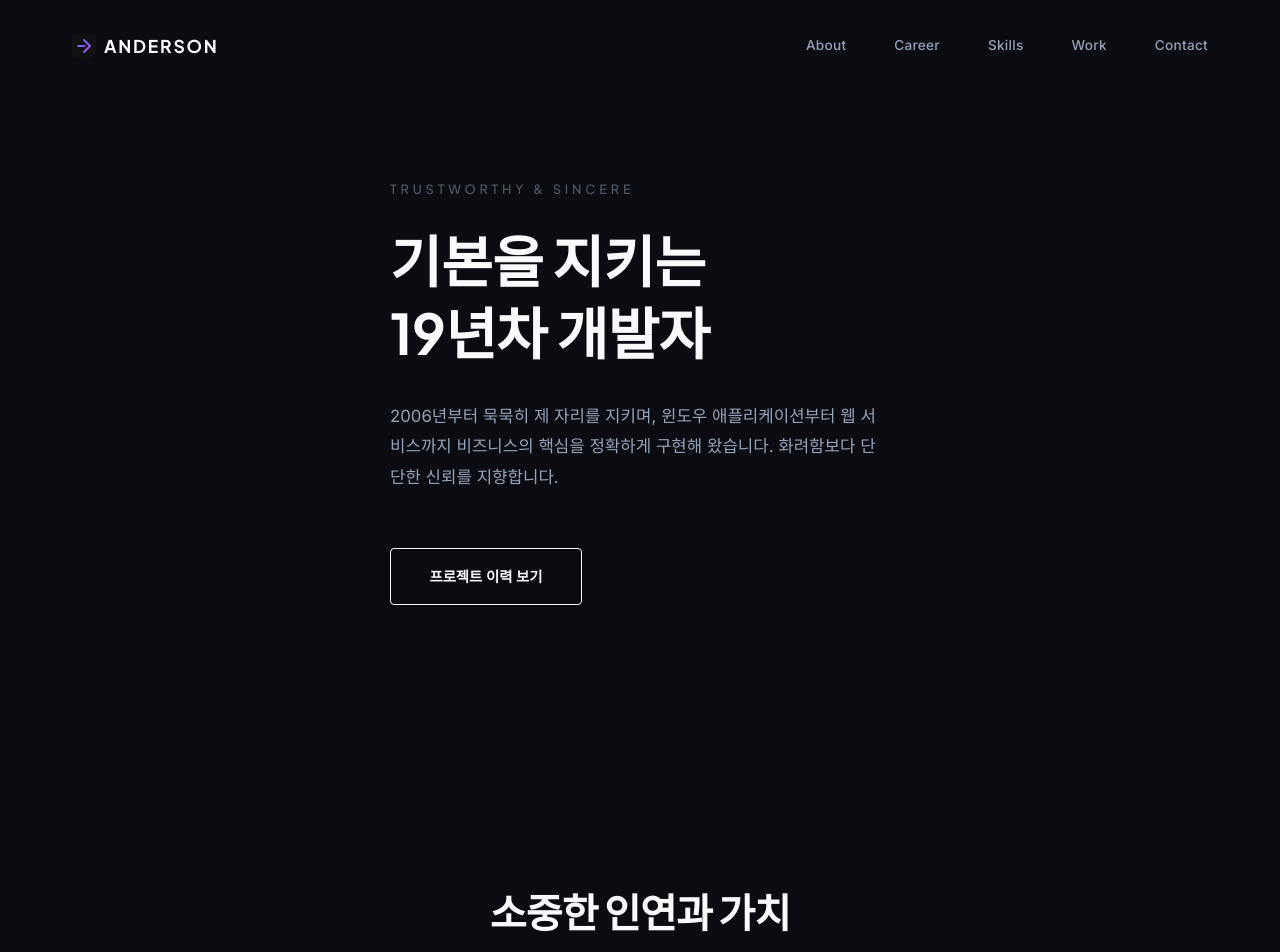
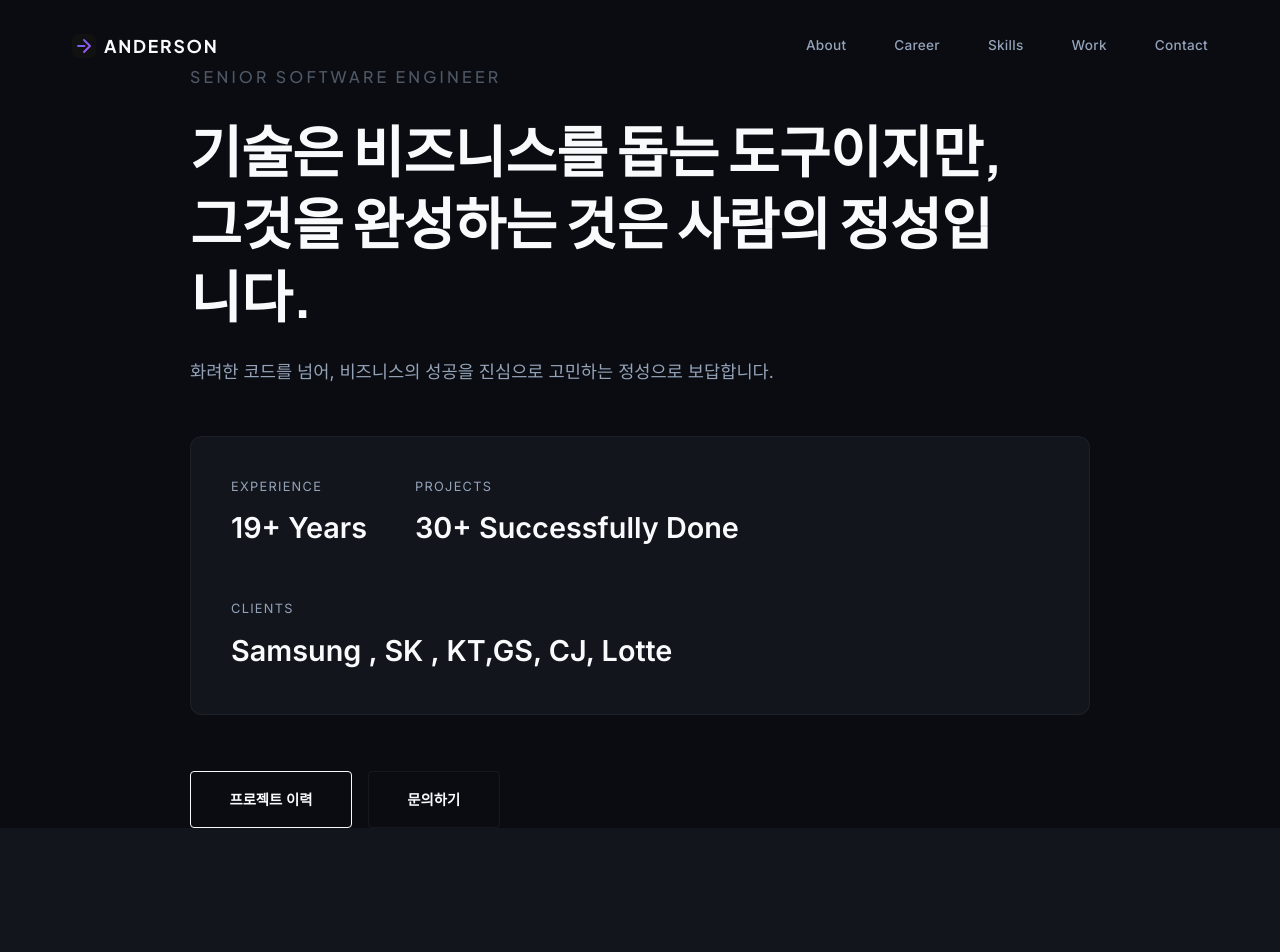
Before and after one commit to gunteje/portfolio, a React (Vite) app: page / in a window 1280 px wide. Shown: the top 952 px of the page. Built offline with nearby package versions, Linux system fonts and the light colour scheme.

Commit message:
전반적으로 수정

```diff
--- a/src/App.tsx
+++ b/src/App.tsx
@@ -27,6 +27,7 @@ const LayoutIcon = () => (
 const LockIcon = () => (
   <svg xmlns="http://www.w3.org/2000/svg" width="18" height="18" viewBox="0 0 24 24" fill="none" stroke="currentColor" strokeWidth="2" strokeLinecap="round" strokeLinejoin="round"><rect x="3" y="11" width="18" height="11" rx="2" ry="2"></rect><path d="M7 11V7a5 5 0 0 1 10 0v4"></path></svg>
 );
+
 
 // --- Full Data ---
 const ALL_PROJECTS: Project[] = [
@@ -308,10 +309,12 @@ const ALL_PROJECTS: Project[] = [
 ];
 
 const SKILLS = [
-  { category: "Application", list: ["C#", "C++", "WPF", "WinForm", "WCF", "Xamarin", "WPF MVVM", "WinSock", "IOCP"] },
-  { category: "Web & Server", list: ["ASP.NET", "ASP.NET Core", "Java Spring", "JSP", "eGovFrame", "PHP", "CodeIgniter"] },
+  { category: "Application", list: ["C#", "C++", "WPF", "WinForm", "WCF", "Xamarin", "IOCP"] },
+  { category: "Web & Server", list: ["ASP.NET", "ASP.NET Core", "Spring", "JSP", "eGovFrame", "PHP", "CodeIgniter"] },
   { category: "Database & ETC", list: ["MSSQL", "Oracle", "PostgreSQL", "SQLite", "Tibco"] }
 ];
+
+
 
 const MILESTONES = [
   {
@@ -403,33 +406,43 @@ function App() {
           <div className="blob blob-1"></div>
           <div className="blob blob-2"></div>
         </div>
-        <div className="container">
-          <h2>Trustworthy & Sincere</h2>
-          <h1><span className="gradient-text">기본을 지키는<br />19년차 개발자</span></h1>
-          <p>
-            2006년부터 묵묵히 제 자리를 지키며, 윈도우 애플리케이션부터 웹 서비스까지
-            비즈니스의 핵심을 정확하게 구현해 왔습니다. 화려함보다 단단한 신뢰를 지향합니다.
+        <div className="container" style={{ textAlign: 'left', display: 'flex', flexDirection: 'column', alignItems: 'flex-start' }}>
+          <h2 style={{ fontSize: '1rem', color: 'var(--text-secondary)', fontWeight: 500, letterSpacing: '0.2em', marginBottom: '1.5rem' }}>SENIOR SOFTWARE ENGINEER</h2>
+          <h1 style={{ textAlign: 'left', maxWidth: '850px', marginBottom: '1.5rem' }}>
+            기술은 비즈니스를 돕는 도구이지만,<br />
+            <span className="gradient-text">그것을 완성하는 것은 사람의 정성입니다.</span>
+          </h1>
+          <p style={{ fontSize: '1.1rem', color: 'var(--text-secondary)', maxWidth: '650px', lineHeight: '1.8', marginBottom: '3rem' }}>
+            화려한 코드를 넘어, 비즈니스의 성공을 진심으로 고민하는 정성으로 보답합니다.
           </p>
-          <a href="#projects" className="btn-primary">프로젝트 이력 보기</a>
+
+          <div className="summary-bar" style={{ display: 'flex', flexWrap: 'wrap', gap: '3rem', padding: '2.5rem', border: '1px solid var(--glass-border)', borderRadius: '12px', background: 'var(--bg-secondary)', width: '100%', maxWidth: '900px' }}>
+            <div className="summary-item">
+              <div style={{ fontSize: '0.8rem', color: 'var(--text-secondary)', marginBottom: '0.5rem', textTransform: 'uppercase', letterSpacing: '0.1em' }}>EXPERIENCE</div>
+              <div style={{ fontSize: '1.8rem', fontWeight: 700 }}>19+ Years</div>
+            </div>
+            <div className="summary-item">
+              <div style={{ fontSize: '0.8rem', color: 'var(--text-secondary)', marginBottom: '0.5rem', textTransform: 'uppercase', letterSpacing: '0.1em' }}>PROJECTS</div>
+              <div style={{ fontSize: '1.8rem', fontWeight: 700 }}>30+ Successfully Done</div>
+            </div>
+            <div className="summary-item">
+              <div style={{ fontSize: '0.8rem', color: 'var(--text-secondary)', marginBottom: '0.5rem', textTransform: 'uppercase', letterSpacing: '0.1em' }}>CLIENTS</div>
+              <div style={{ fontSize: '1.8rem', fontWeight: 700 }}>Samsung , SK , KT,GS, CJ, Lotte</div>
+            </div>
+          </div>
+
+          <div style={{ marginTop: '3.5rem' }}>
+            <a href="#projects" className="btn-primary" style={{ marginRight: '1rem' }}>프로젝트 이력</a>
+            <a href="#contact" className="btn-secondary" style={{ padding: '1rem 2.4rem', borderRadius: '4px', border: '1px solid var(--glass-border)', fontSize: '0.9rem', fontWeight: 600 }}>문의하기</a>
+          </div>
         </div>
       </section>
 
-      {/* About Section */}
-      <section id="about" className="section">
-        <div className="container" style={{ maxWidth: '800px', textAlign: 'center' }}>
-          <h2 className="section-title">소중한 인연과 가치</h2>
-          <p style={{ fontSize: '1.2rem', color: 'var(--text-secondary)' }}>
-            "기술은 비즈니스를 돕는 도구이지만, 그것을 만드는 것은 사람의 정성입니다."<br /><br />
-            수많은 대기업과 공공기관의 신뢰를 바탕으로, 단순한 개발을 넘어
-            지속 가능한 시스템을 만들기 위해 오늘도 성실하게 나아갑니다.
-          </p>
-        </div>
-      </section>
 
       {/* Milestones (Timeline) */}
       <section id="milestones" className="section" style={{ background: 'var(--bg-secondary)' }}>
         <div className="container">
-          <h2 className="section-title">성실함이 쌓여온 시간</h2>
+          <h2 className="section-title">히스토리</h2>
           <div className="timeline">
             {MILESTONES.map((m, i) => (
               <div key={i} className="timeline-item">
@@ -473,7 +486,7 @@ function App() {
       {/* Projects Section */}
       <section id="projects" className="section" style={{ background: 'var(--bg-secondary)' }}>
         <div className="container">
-          <h2 className="section-title">현장의 결과물들</h2>
+          <h2 className="section-title">프로젝트 이력</h2>
 
           <div className="filter-tabs">
             {(['All', 'C#', 'Web', 'DB', 'C++'] as const).map(t => (
@@ -487,7 +500,12 @@ function App() {
             ))}
           </div>
 
-
+          {/* Subtle Role Legend Header */}
+          <div style={{ marginBottom: '2rem', textAlign: 'center' }}>
+            <p style={{ fontSize: '0.7rem', color: 'var(--text-secondary)', opacity: 0.6 }}>
+              * PM(관리) PL(리더) AD(설계) PG(개발) SP(시스템) SM(유지보수) OP(운영) DBA(DB)
+            </p>
+          </div>
 
           <div className="projects-grid">
             {filteredProjects.map(p => (
@@ -506,7 +524,7 @@ function App() {
                 <div className="project-footer">
                   <div className="project-tags">
                     {p.tech.map((t, i) => (
-                      <span key={i} className="project-tag">#{t}</span>
+                      <span key={i} className="project-tag">{t}</span>
                     ))}
                   </div>
                 </div>
@@ -514,12 +532,19 @@ function App() {
             ))}
           </div>
 
-          {/* Subtle Role Legend Footer */}
-          <div style={{ marginTop: '4rem', paddingTop: '2rem', borderTop: '1px solid var(--glass-border)', textAlign: 'center' }}>
-            <p style={{ fontSize: '0.75rem', color: 'var(--text-secondary)', opacity: 0.7, marginBottom: '1.5rem' }}>
-              * 프로젝트 역할: PM(관리), PL(리더), AD(설계), PG(개발), SP(시스템), SM(유지보수), OP(운영), DBA(DB)
-            </p>
-          </div>
+        </div>
+      </section>
+
+
+      {/* About Section (Philosophy) */}
+      <section id="about" className="section">
+        <div className="container" style={{ maxWidth: '800px', textAlign: 'center' }}>
+          <h2 className="section-title">소중한 인연과 가치</h2>
+          <p style={{ fontSize: '1.2rem', color: 'var(--text-secondary)' }}>
+            "기술은 비즈니스를 돕는 도구이지만, 그것을 만드는 것은 사람의 정성입니다."<br /><br />
+            수많은 대기업과 공공기관의 신뢰를 바탕으로, 단순한 개발을 넘어
+            지속 가능한 시스템을 만들기 위해 오늘도 성실하게 나아갑니다.
+          </p>
         </div>
       </section>
 
--- a/src/index.css
+++ b/src/index.css
@@ -182,6 +182,18 @@ a {
   transform: translateY(-2px);
 }
 
+.btn-secondary {
+  transition: all 0.3s ease;
+  display: inline-block;
+  cursor: pointer;
+}
+
+.btn-secondary:hover {
+  background: rgba(255, 255, 255, 0.05);
+  border-color: var(--text-primary);
+  transform: translateY(-2px);
+}
+
 /* Timeline Career */
 .timeline {
   display: flex;
@@ -311,6 +323,35 @@ a {
   font-size: 0.9rem;
   color: var(--text-secondary);
   line-height: 1.6;
+  margin-bottom: 2rem;
+}
+
+.project-footer {
+  margin-top: auto;
+  padding-top: 1.5rem;
+  border-top: 1px solid var(--glass-border);
+}
+
+.project-tags {
+  display: flex;
+  flex-wrap: wrap;
+  gap: 0.75rem;
+}
+
+.project-tag {
+  font-size: 0.75rem;
+  color: var(--text-secondary);
+  background: rgba(255, 255, 255, 0.03);
+  padding: 0.3rem 0.65rem;
+  border-radius: 4px;
+  border: 1px solid var(--glass-border);
+  font-weight: 500;
+  transition: all 0.2s ease;
+}
+
+.project-tag:hover {
+  color: var(--text-primary);
+  border-color: rgba(255, 255, 255, 0.2);
 }
 
 /* Contact Form Settings */
--- a/vite.config.ts
+++ b/vite.config.ts
@@ -6,4 +6,7 @@ export default defineConfig({
   plugins: [react()],
   // 저장소 이름이 'portfolio'이므로 base를 수정
   base: '/portfolio/',
+  server: {
+    port: 3000
+  }
 })
```
